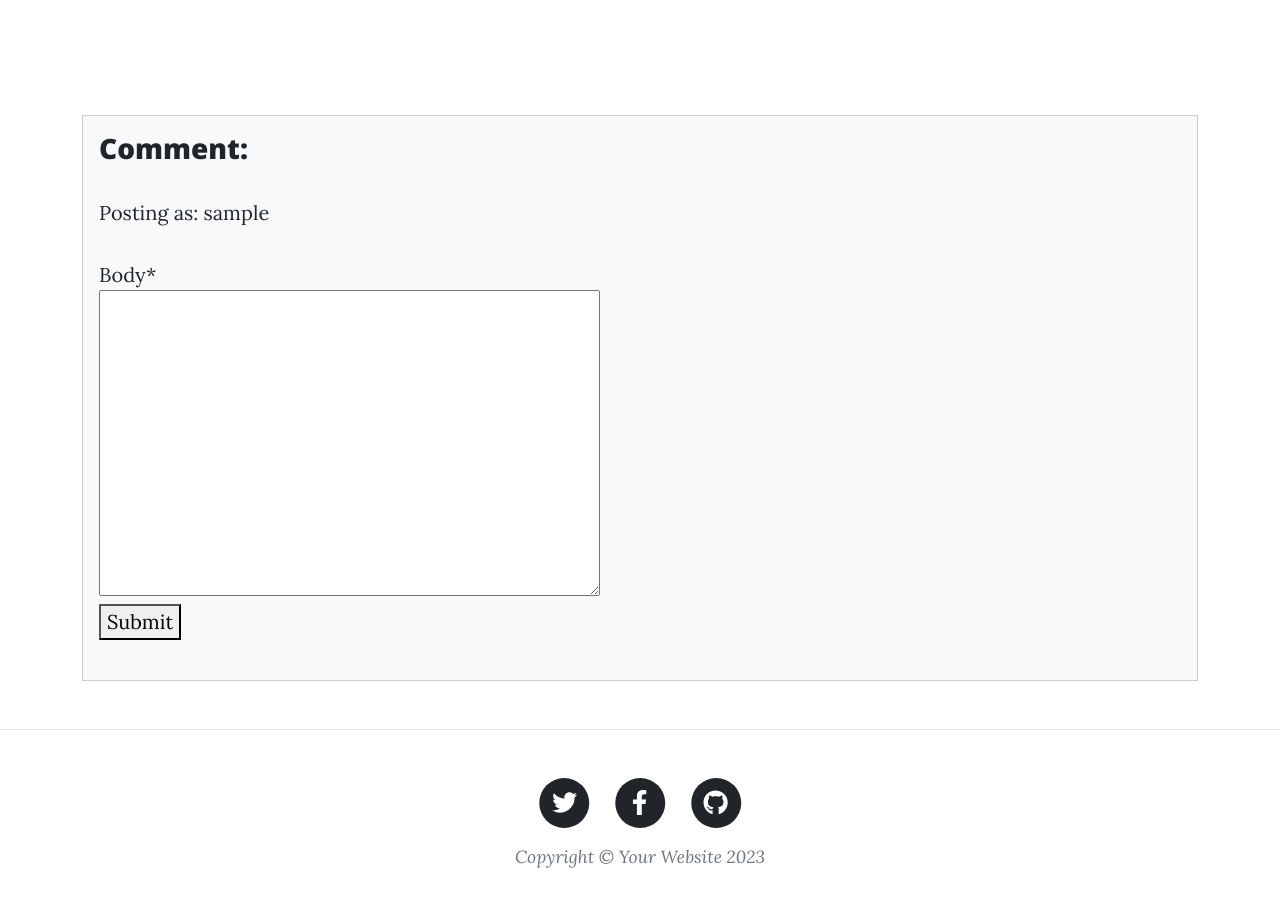
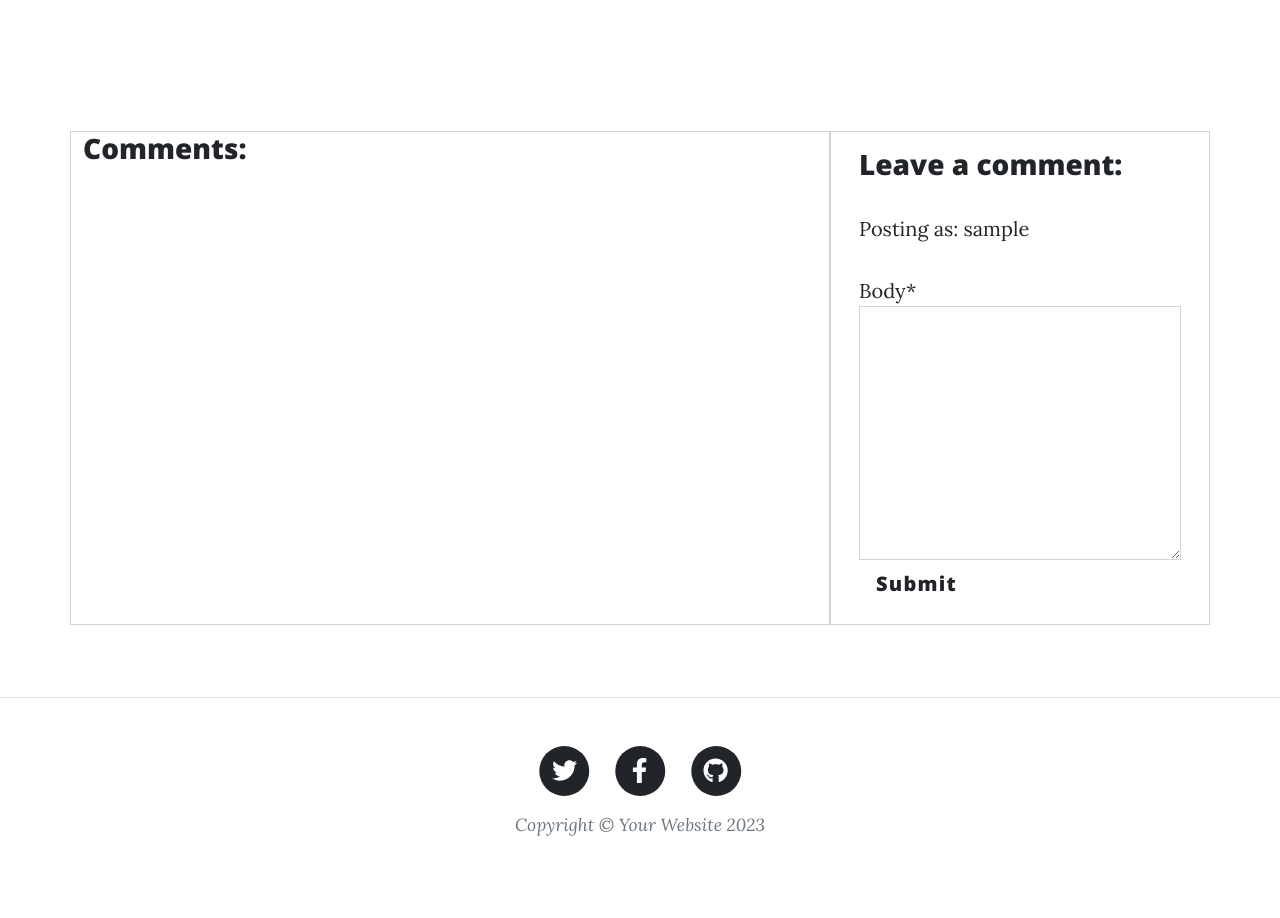
Before and after one commit to Dylangroome/Pro-4-Album-Ranking, a Django app: template templates/post.html in a window 1280 px wide. Shown: the part 820-1738 px from the top of the page. After the commit the page ends 1656 px from the top, so only its background shows below. Run offline with Django 3.2, Linux system fonts and the light colour scheme; the template is opened without the code that fills it: values that come from a table or form of the project are taken from there, others are empty; the visitor is signed in with stand-in values (Sample User, id 1); some libraries are stand-ins or nearby versions.

Commit message:
user adds comment when login

```diff
--- a/blog/forms.py
+++ b/blog/forms.py
@@ -9,10 +9,10 @@ class CommentForm(forms.ModelForm):
         fields = ('body',)
 
 
-# class RateForm(forms.ModelForm):
-#     text = forms.CharField(widget=forms.Textarea(attrs={'class': 'materialize-textarea'}), required=False)
-#     rate = forms.ChoiceField(choices=RATE_CHOICES, widget=forms.Select(), required=True)
+class RateForm(forms.ModelForm):
+    text = forms.CharField(widget=forms.Textarea(attrs={'class': 'materialize-textarea'}), required=False)
+    rate = forms.ChoiceField(choices=RATE_CHOICES, widget=forms.Select(), required=True)
 
-#     class Meta:
-#         model = Comment
-#         fields = ('text', 'rate')
+    class Meta:
+        model = Comment
+        fields = ('text', 'rate')
--- a/blog/views.py
+++ b/blog/views.py
@@ -51,6 +51,7 @@ class AlbumDetail(View):
                 "album": album,
                 "comments": comments,
                 "commented": False,
+                "comment_form": CommentForm
 
             },
         )
@@ -67,7 +68,6 @@ class ArtistDetail(View):
             'album': album,
             'artist': artist,
             "commented": False,
-            "comment_form": CommentForm
         }
         template = loader.get_template('about.html')
 
--- a/codestar/settings.py
+++ b/codestar/settings.py
@@ -58,8 +58,11 @@ INSTALLED_APPS = [
 
 SITE_ID = 1
 
+ACCOUNT_EMAIL_VERIFICATION = 'none'
 LOGIN_REDIRECT_URL = '/'
 LOGOUT_REDIRECT_URL = '/'
+
+CRISPY_TEMPLATE_PACK = 'bootstrap4'
 
 MIDDLEWARE = [
     'django.middleware.security.SecurityMiddleware',
--- a/templates/post.html
+++ b/templates/post.html
@@ -54,42 +54,47 @@
 
           </section>
           <section class="mb-5">
-            <div class="card bg-light">
+            <div class="row">
+              <div class="col-md-8 card mb-4  mt-3 ">
+                  <h3>Comments:</h3>
                   <div class="card-body">
-                <h3>Comment:</h3>
+                      <!-- We want a for loop inside the empty control tags to iterate through each comment in comments -->
+                      {% for comment in comments %}
+                      <div class="comments" style="padding: 10px;">
+                          <p class="font-weight-bold">
+                              <!-- The commenter's name goes here. Check the model if you're not sure what that is -->
+                              {{ comment.name }}
+                              <span class=" text-muted font-weight-normal">
+                                  <!-- The comment's created date goes here -->
+                                  {{ comment.created_on }}
+                              </span> wrote:
+                          </p>
+                          <!-- The body of the comment goes before the | -->
+                          {{ comment.body | linebreaks }}
+                      </div>
+                      <!-- Our for loop ends here -->
+                      {% endfor %}
+                  </div>
+              </div>
+              <div class="col-md-4 card mb-4  mt-3 ">
+                  <div class="card-body">
+                      <!-- For later -->
                       {% if commented %}
                       <div class="alert alert-success" role="alert">
                           Your comment is awaiting approval
                       </div>
                       {% else %}
                       {% if user.is_authenticated %}
+
+                      <h3>Leave a comment:</h3>
                       <p>Posting as: {{ user.username }}</p>
-                <form method="post" class="mb-4">
+                      <form method="post" style="margin-top: 1.3em;">
                           {{ comment_form | crispy }}
                           {% csrf_token %}
-                  <button type="submit" class="btn-like">Submit</button>
+                          <button type="submit" class="btn btn-signup btn-lg">Submit</button>
                       </form>
                       {% endif %}
                       {% endif %}
-                <!--question-->
-                <div class="d-flex">
-                  <div class="ms-3">
-                    {% for comment in comments %}
-                    <div class="questions" style="padding: 10px;">
-                      <p class="font-weight-bold">
-                        <!-- The questioner's name goes here. Check the model if you're not sure what that is -->
-                        {{ comment.name }}
-                        <span class=" text-muted font-weight-normal">
-                          <!-- The question's created date goes here -->
-                          {{ comment.created_on }}
-                        </span> wrote:
-                      </p>
-                      <!-- The body of the question goes before the | -->
-                      {{ comment.body | linebreaks }}
-                    </div>
-                    <!-- Our for loop ends here -->
-                    {% endfor %}
-                  </div>
                   </div>
               </div>
           </div>
```
Lines whose indentation alone changed are shown as unchanged.
